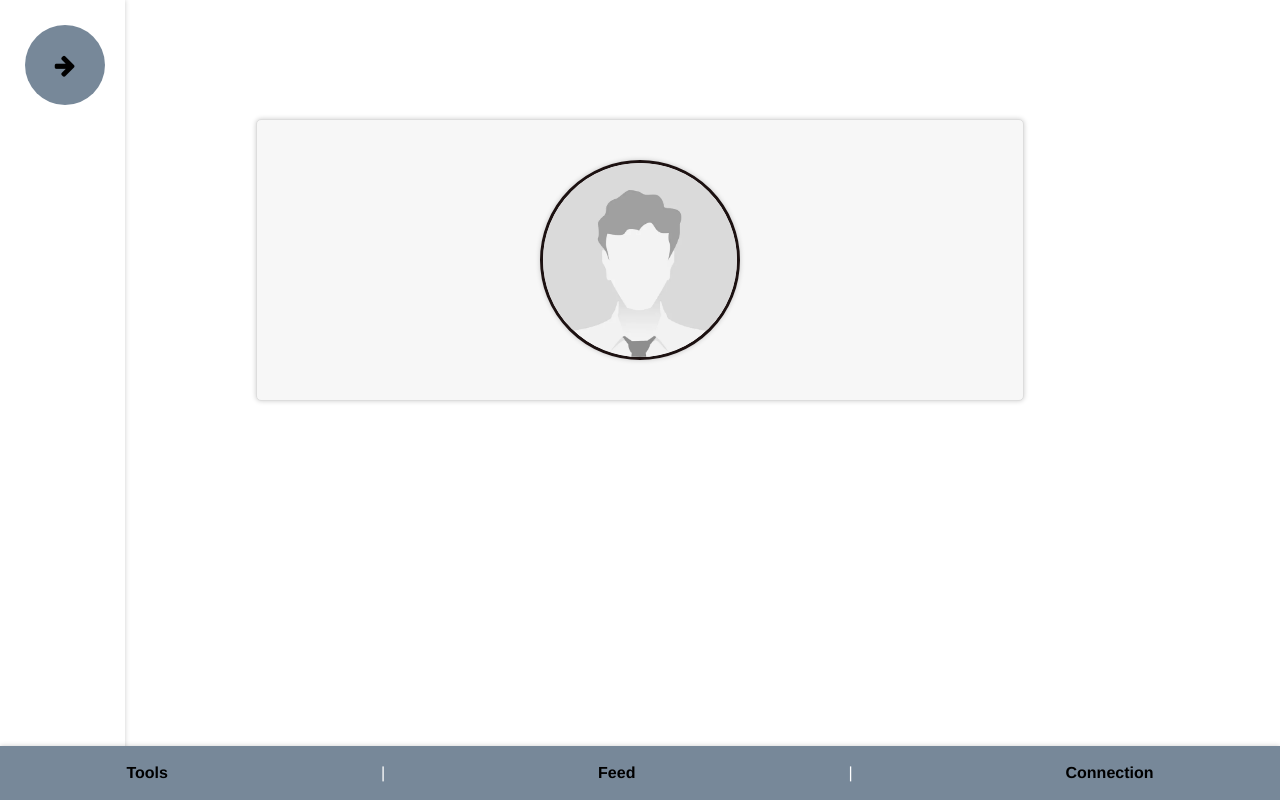
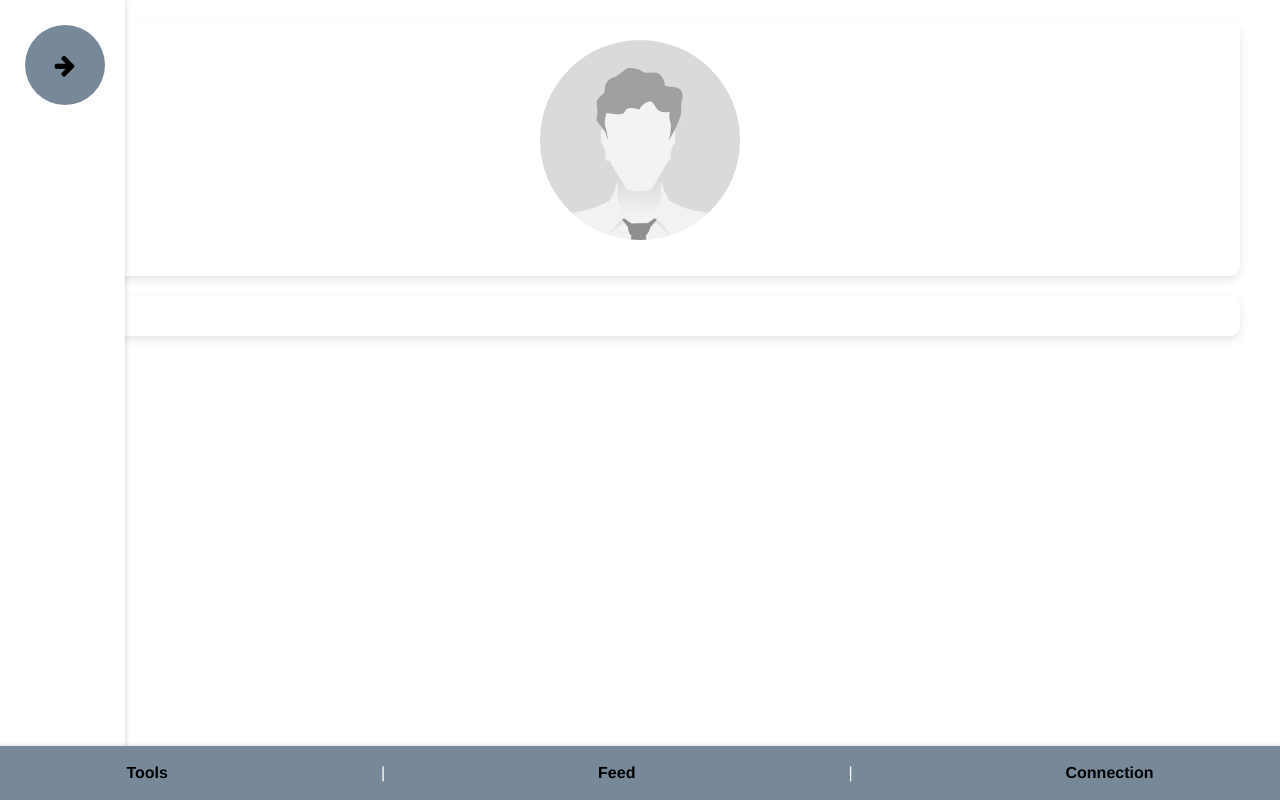
Before and after one commit to bhathiknk/socialmedia-webapp, a Vue app: page /ProfileEdit in a window 1280 px wide. Built offline with nearby package versions, Linux system fonts and the light colour scheme.

Commit message:
.\profileEdit view changed and connection modifyed

```diff
--- a/src/components/ProfileCom/ProfileEdit.vue
+++ b/src/components/ProfileCom/ProfileEdit.vue
@@ -38,20 +38,25 @@
     </div>
 
     <!-- container for profile picture, bio message, username, and email -->
-    <div class="container-2 profile-info fixed-middle container-md"> <!-- Added Bootstrap class container-md for responsiveness -->
+    <div class="container">
+    <div class="profile-info-container fixed-middle">
+      <div class="profile-info">
         <div class="profile-picture-container">
           <!-- Profile picture with responsive classes -->
           <img :src="profilePicture" alt="Profile Picture" class="img-fluid rounded-circle">
         </div>
-
         <h3>{{ userName }}</h3>
         <p>{{ email }}</p>
         <p>{{ text }}</p>
+      </div>
+    </div>
+    </div>
 
-
-      <!-- Display user's posts as a grid -->
+    <!-- User's posts container with scrollable content -->
+    <div class="container-user-post">
+    <div class="user-posts-container">
       <div v-if="userPosts.length > 0" class="user-posts">
-        <h4>User's Posts:</h4>
+        <h4>My Posts:</h4>
         <div class="post-grid">
           <div v-for="post in userPosts" :key="post.id" class="post-container">
             <img :src="getPostImageUrl(post.postImage)" alt="Post Image" class="img-fluid">
@@ -59,6 +64,8 @@
         </div>
       </div>
     </div>
+    </div>
+
   </div>
 </template>
 
@@ -118,7 +125,12 @@ export default {
 
     // Fetch user's posts using Axios
     getUserPosts() {
-      axios.get(`http://localhost:8080/posts/user/${this.id}/posts`)
+      axios.get(`http://localhost:8080/posts/user/posts`, {
+        headers: {
+          Authorization: this.token
+        }
+      })
+
           .then(response => {
             this.userPosts = response.data;
           })
@@ -126,6 +138,7 @@ export default {
             console.error(error);
           });
     },
+
 
     // Get full URL for the post image
     getPostImageUrl(imageName) {
@@ -163,78 +176,50 @@ export default {
 </script>
 
 <style scoped>
-/* Your existing CSS styles */
+body {
+  margin: 0;
+  padding: 0;
+  display: flex;
+  justify-content: center;
+  align-items: center;
+  height: 100vh;
+  background-color: rgb(255, 255, 255); /* Add your desired background color */
+}
 
-.container-2.profile-info {
-  margin: 20px auto;
-  max-width: 80%;
+.container {
+  max-width: 1200px;
+  width: 100%;
+  background-color: rgba(255, 255, 255, 0.04); /* Container background color */
   padding: 20px;
-  background-color: #f7f7f7;
-  border: 1px solid #ddd;
-  border-radius: 5px;
-  box-shadow: 0 0 5px rgba(0, 0, 0, 0.2);
+  border-radius: 10px;
+  box-shadow: 0 4px 8px rgba(0, 0, 0, 0.1);
+  margin-bottom: 20px; /* Add margin to the top container */
+  margin-top: 20px;
+}
+
+.container-user-post {
+  max-width: 1200px;
+  width: 100%;
+  background-color: #fff; /* Container background color */
+  padding: 20px;
+  border-radius: 10px;
+  box-shadow: 0 4px 8px rgba(0, 0, 0, 0.1);
+  margin: 0 auto; /* Center the container */
+  display: flex;
+  justify-content: center;
+  align-items: center;
+}
+
+.profile-info-container,
+.user-posts-container {
   text-align: center;
 }
 
-.profile-picture-container {
-  width: 200px;
+.profile-picture-container img {
+  width: 200px; /* Adjust profile picture size */
   height: 200px;
-  border-radius: 50%;
-  overflow: hidden;
-  margin: 20px auto;
-  border: 3px solid #1c1111;
-  box-shadow: 0 0 5px rgba(0, 0, 0, 0.2);
-}
-
-.profile-picture-container img {
-  width: 100%;
-  height: 100%;
   object-fit: cover;
   border-radius: 50%;
-}
-
-.profile-info h3 {
-  font-size: 28px;
-  margin-top: 10px;
-  color: #333;
-  margin-bottom: 20px;
-}
-
-.profile-info p {
-  color: #666;
-  margin-bottom: 15px;
-}
-
-.fixed-left {
-  position: fixed;
-  top: 0;
-  left: 0;
-  bottom: 0;
-  padding: 20px;
-  background-color: #fff; /* Add your desired background color */
-  box-shadow: 0 0 5px rgba(0, 0, 0, 0.2);
-}
-
-.fixed-middle {
-  position: fixed;
-  top: 30%;
-  left: 50%;
-  transform: translate(-50%, -50%);
-  background-color: #f7f7f7;
-  border: 1px solid #ddd;
-  border-radius: 5px;
-  box-shadow: 0 0 5px rgba(0, 0, 0, 0.2);
-  max-width: 80%;
-  padding: 20px;
-  text-align: center;
-  width: 60%;
-}
-
-@media (max-width: 768px) {
-  .fixed-middle {
-    top: 50%;
-    width: 80%;
-  }
 }
 
 .user-posts {
@@ -242,27 +227,23 @@ export default {
 }
 
 .post-grid {
-  display: grid;
-  grid-template-columns: repeat(auto-fill, minmax(200px, 1fr));
-  gap: 10px;
+  display: flex;
+  flex-wrap: wrap;
+  justify-content: space-between;
 }
 
 .post-container {
-  position: relative;
-  overflow: hidden;
-  border-radius: 5px;
-  cursor: pointer;
+  width: calc(30.30% - 10px); /* 33.33% width for each post with some margin */
+  margin-bottom: 20px;
 }
 
 .post-container img {
   width: 100%;
-  height: 100%;
+  height: 100%; /* Make post images fill the container */
   object-fit: cover;
-  border-radius: 5px;
-  transition: transform 0.2s;
+  border-radius: 8px;
 }
 
-.post-container:hover img {
-  transform: scale(1.05);
-}
+/* Add any additional styling as needed */
+
 </style>
--- a/src/views/ConnectionView.vue
+++ b/src/views/ConnectionView.vue
@@ -70,8 +70,8 @@
                 </div>
                 <div class="user-info">
                   <h4>{{ request.userName }}</h4>
-                  <button @click="acceptConnection(request)">Accept</button>
-                  <button @click="rejectConnection(request)">Reject</button>
+                  <button @click="acceptConnection(request)" class="add-friend-button accept-button">Accept</button>
+                  <button @click="rejectConnection(request)" class="add-friend-button reject-button">Reject</button>
                 </div>
               </div>
             </li>
@@ -458,4 +458,30 @@ export default {
   object-fit: cover;
 }
 
+/* Add the following styles to your existing style block */
+
+.pending-requests-container .user-card button {
+  margin-top: 8px;
+}
+
+.pending-requests-container .user-card button.accept-button,
+.pending-requests-container .user-card button.reject-button {
+  background-color: #4caf50;
+  color: #fff;
+  padding: 8px 16px;
+  border: none;
+  border-radius: 5px;
+  cursor: pointer;
+  transition: background-color 0.3s;
+  margin: 10px;
+}
+
+.pending-requests-container .user-card button.accept-button {
+  background-color: #4caf50;
+}
+
+.pending-requests-container .user-card button.reject-button {
+  background-color: #e74c3c;
+}
+
 </style>
```
Lines whose indentation alone changed are shown as unchanged.
